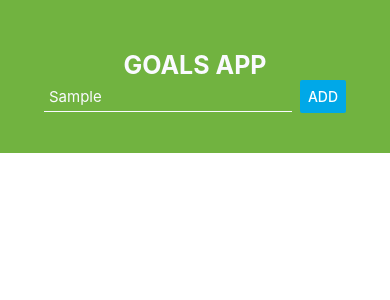
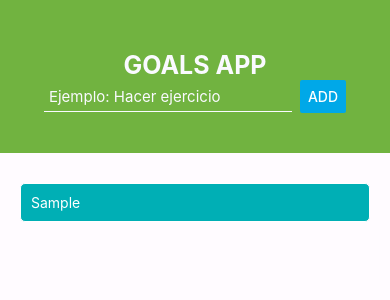
Before and after one commit to JosueRauda7/goals-app, a React Native app: screen / in a window 390 px wide. Both pictures are taken after typing "Sample" into the empty fields and a click on the button "ADD". Shown: the top 300 px of the page. Built offline with nearby package versions, Linux system fonts and the light colour scheme.

Commit message:
List goals

```diff
--- a/App.js
+++ b/App.js
@@ -1,21 +1,43 @@
 // import { StatusBar } from "expo-status-bar";
-import React from "react";
-import { StyleSheet, Text, View, TextInput, Button } from "react-native";
+import React, { useState } from "react";
+import {
+  StyleSheet,
+  Text,
+  View,
+  // TextInput,
+  // Button,
+  FlatList,
+} from "react-native";
+import GoalInput from "./components/GoalInput";
+import GoalItem from "./components/GoelItem";
 
 export default function App() {
+  const [goals, setGoals] = useState([]);
+
+  const addGoalHandler = (goal) => {
+    if (goal.trim().length !== 0) {
+      setGoals((currentGoals) => [
+        ...currentGoals,
+        {
+          key: Math.random().toString(),
+          value: goal,
+        },
+      ]);
+    }
+  };
+
   return (
     <View style={styles.container}>
       <View style={styles.topView}>
         <Text style={styles.principalTitle}>GOALS APP</Text>
-        <View style={styles.addView}>
-          <TextInput
-            placeholder='Ejemplo: Hacer ejercicio'
-            style={styles.textbox}
-          />
-          <Button color='#00A8E8' title='ADD' />
-        </View>
+        <GoalInput addGoal={addGoalHandler} />
       </View>
-      <View style={styles.bottomView}></View>
+      <FlatList
+        data={goals}
+        keyExtractor={(item, index) => item.key}
+        renderItem={(goal) => <GoalItem goal={goal.item.value} />}
+        style={styles.bottomView}
+      />
     </View>
   );
 }
@@ -23,6 +45,8 @@ export default function App() {
 const styles = StyleSheet.create({
   container: {
     width: "100%",
+    backgroundColor: "#FFFBFF",
+    height: "100%",
   },
   topView: {
     backgroundColor: "#71B340",
@@ -30,7 +54,7 @@ const styles = StyleSheet.create({
     padding: 40,
   },
   bottomView: {
-    backgroundColor: "#FFFBFF",
+    padding: 20,
   },
   principalTitle: {
     fontSize: 25,
@@ -38,17 +62,4 @@ const styles = StyleSheet.create({
     textAlign: "center",
     color: "#FAFAFF",
   },
-  addView: {
-    flexDirection: "row",
-    alignItems: "center",
-    justifyContent: "space-around",
-  },
-  textbox: {
-    borderBottomColor: "#FAFAFF",
-    borderBottomWidth: 1,
-    fontSize: 15,
-    padding: 5,
-    color: "#FAFAFF",
-    width: "80%",
-  },
 });
--- /dev/null
+++ b/components/GoalInput.js
@@ -0,0 +1,47 @@
+import React, { useState } from "react";
+import { StyleSheet, View, TextInput, Button } from "react-native";
+
+const GoalInput = (props) => {
+  const [enteredGoal, setEnteredGoal] = useState("");
+
+  const goalInput = (enteredText) => {
+    setEnteredGoal(enteredText);
+  };
+
+  return (
+    <View style={styles.addView}>
+      <TextInput
+        placeholder='Ejemplo: Hacer ejercicio'
+        style={styles.textbox}
+        onChangeText={goalInput}
+        value={enteredGoal}
+      />
+      <Button
+        color='#00A8E8'
+        title='ADD'
+        onPress={() => {
+          props.addGoal(enteredGoal);
+          setEnteredGoal("");
+        }}
+      />
+    </View>
+  );
+};
+
+const styles = StyleSheet.create({
+  addView: {
+    flexDirection: "row",
+    alignItems: "center",
+    justifyContent: "space-around",
+  },
+  textbox: {
+    borderBottomColor: "#FAFAFF",
+    borderBottomWidth: 1,
+    fontSize: 15,
+    padding: 5,
+    color: "#FAFAFF",
+    width: "80%",
+  },
+});
+
+export default GoalInput;
--- /dev/null
+++ b/components/GoelItem.js
@@ -0,0 +1,23 @@
+import React from "react";
+import { View, Text, StyleSheet } from "react-native";
+
+const GoalItem = (props) => {
+  return (
+    <View style={styles.textItem}>
+      <Text style={{ color: "white" }}>{props.goal}</Text>
+    </View>
+  );
+};
+
+const styles = StyleSheet.create({
+  textItem: {
+    padding: 10,
+    backgroundColor: "#00AFB5",
+    borderColor: "white",
+    borderWidth: 1,
+    borderRadius: 5,
+    marginVertical: 10,
+  },
+});
+
+export default GoalItem;
```
